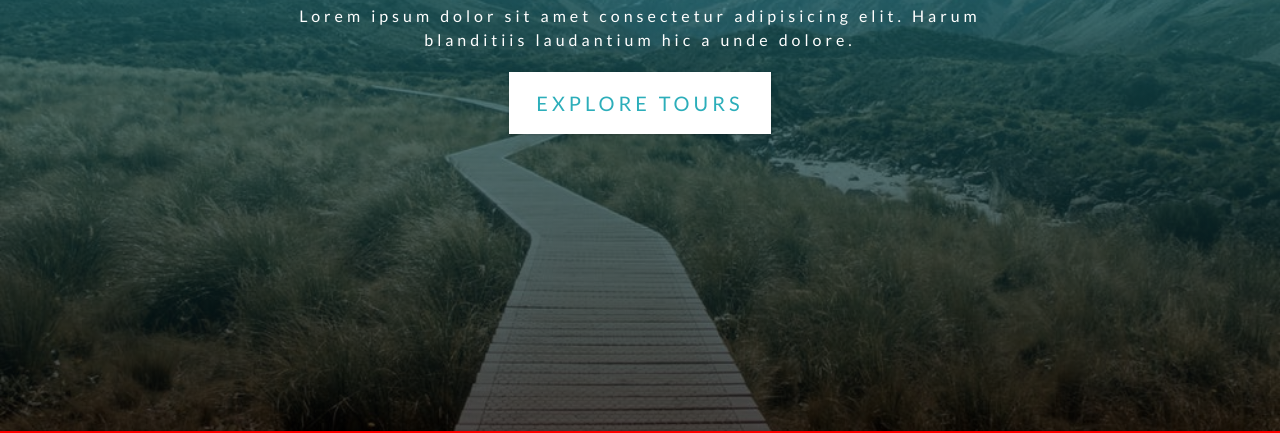
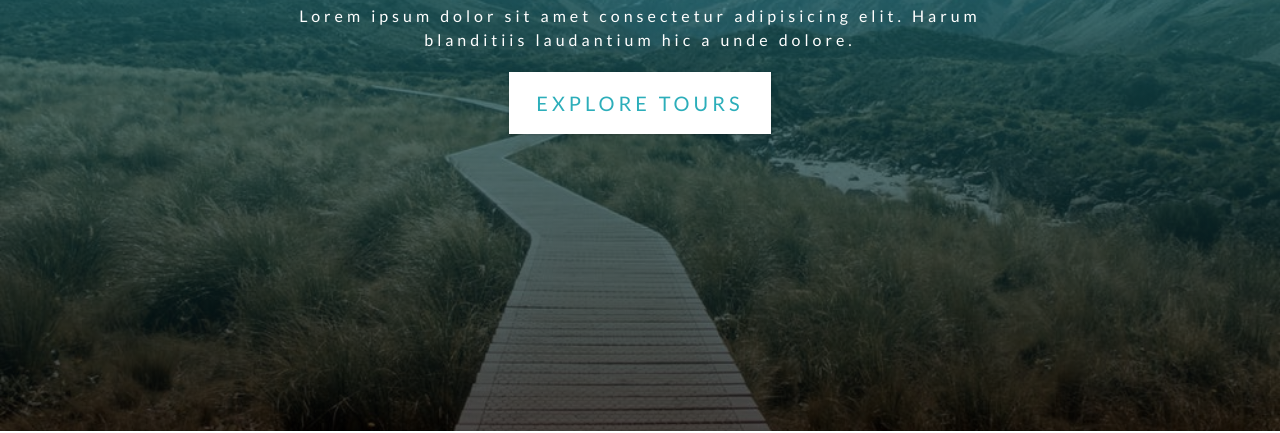
Before and after one commit to muradctg/test2, a plain HTML site: page index.html in a window 1280 px wide. Shown: the part 369-802 px from the top of the page. Drawn offline with Linux system fonts and the light colour scheme.

Commit message:
background to original white

```diff
--- a/css/styles.css
+++ b/css/styles.css
@@ -59,7 +59,7 @@ Global Styles
 }
 body {
   font-family: var(--ff-primary);
-  background: red;
+  background: var(--clr-white);
   color: var(--clr-grey-1);
   line-height: 1.5;
   font-size: 0.875rem;
```
